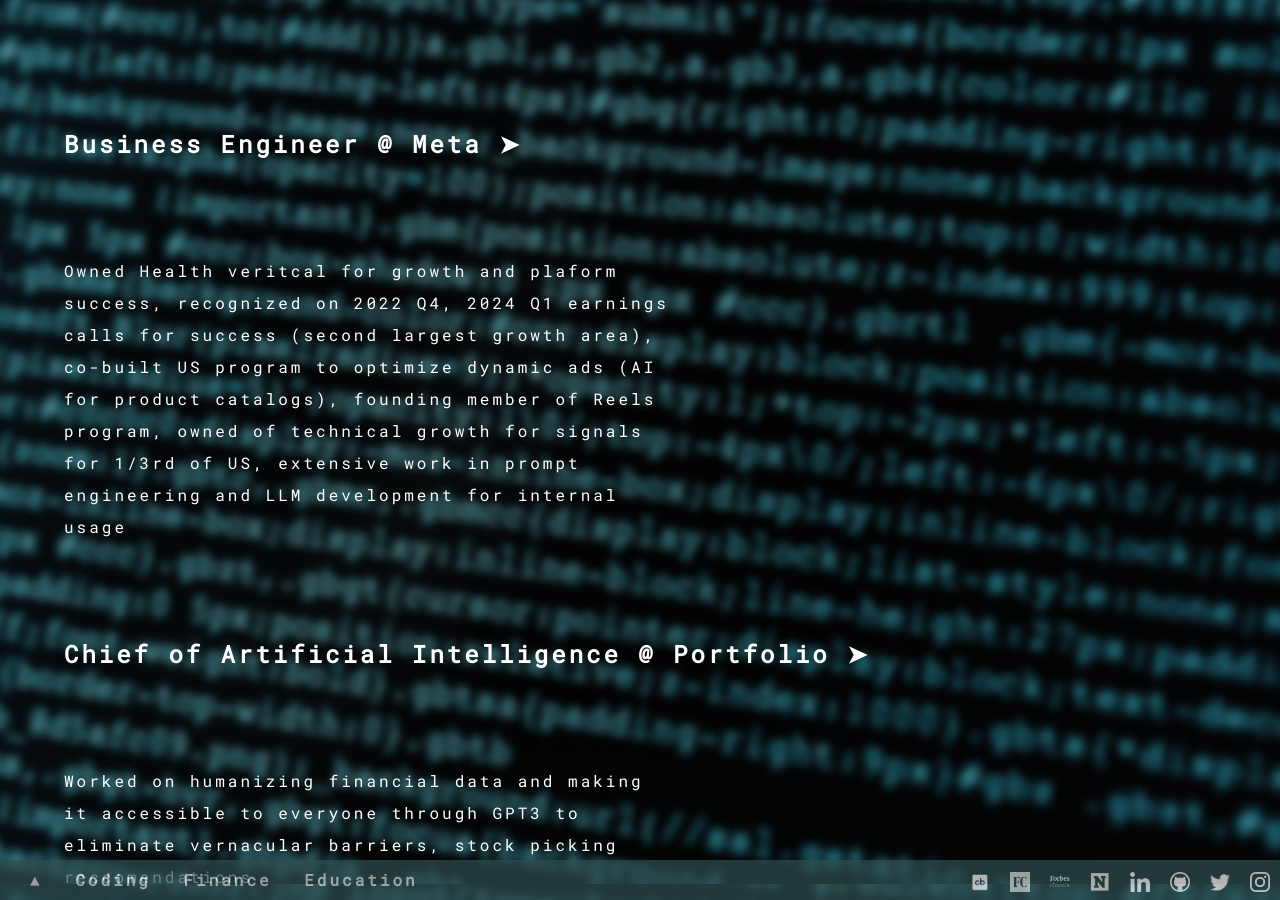
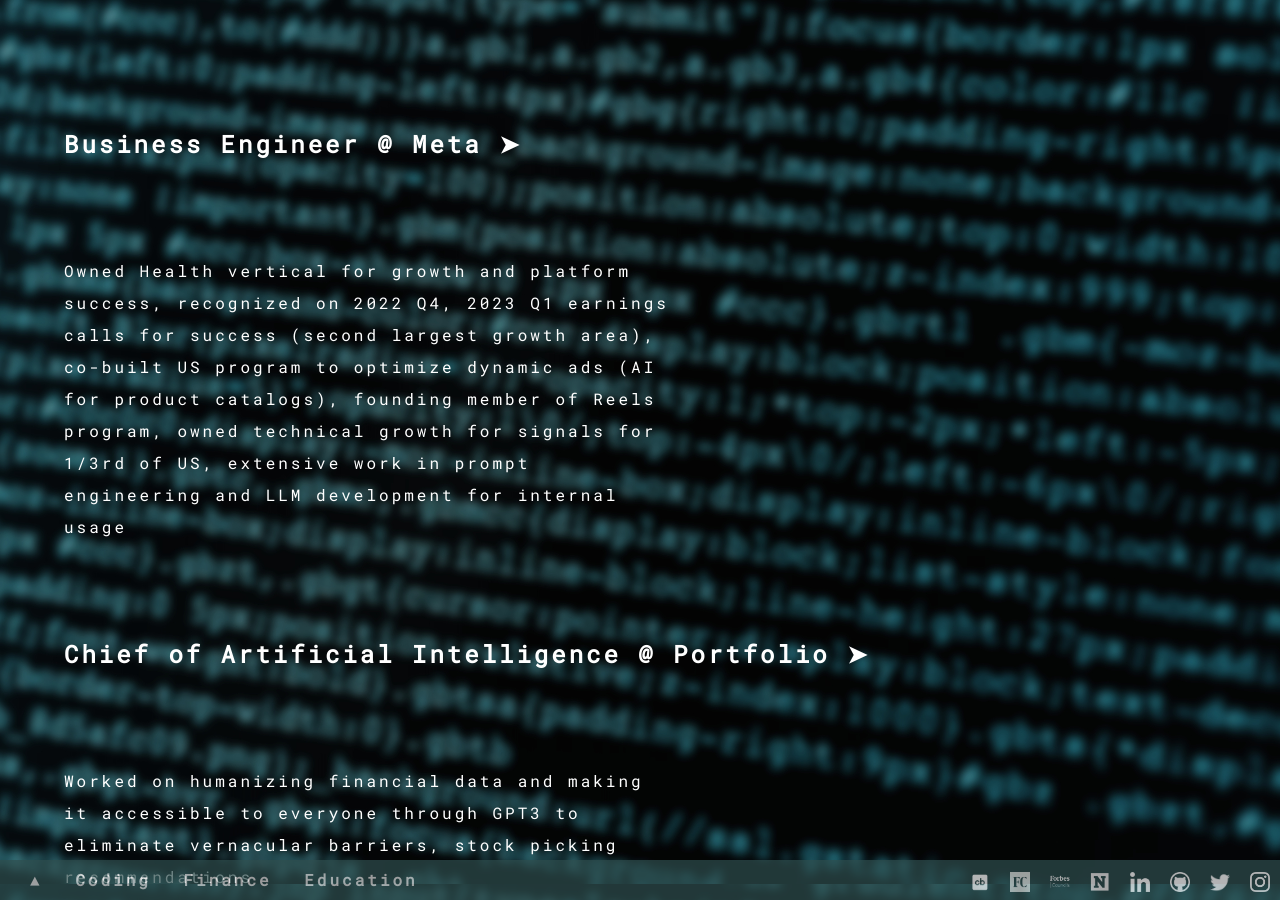
Before and after one commit to nmits/nmits.github.io, a Jekyll site: the page built from index.html, in a window 1280 px wide and 900 px high, scrolled down 1230 px. Built offline with Jekyll 4.4.1, drawn with Linux system fonts in a browser that asks for light colours; nearby versions of some CDN libraries; some of the changed text lies outside the part shown.

Commit message:
Update default.html

```diff
--- a/_layouts/default.html
+++ b/_layouts/default.html
@@ -18,17 +18,16 @@
             <h2><a href="http://www.meta.com/" target="_blank">Business Engineer @ Meta ➤</a></h2>
             <br>
             <p>
-                Owned Health veritcal for growth and plaform success, recognized on 2022 Q4, 2024 Q1 earnings calls
+                Owned Health vertical for growth and platform success, recognized on <a href="https://s21.q4cdn.com/399680738/files/doc_financials/2022/q4/META-Q4-2022-Earnings-Call-Transcript.pdf#page=5">2022 Q4</a>, <a href="https://s21.q4cdn.com/399680738/files/doc_financials/2023/q1/META-Q1-2023-Earnings-Call-Transcript.pdf#page=5">2023 Q1</a> earnings calls
                 for success (second largest growth area), co-built US program to optimize dynamic ads (AI for product catalogs),
-                founding member of Reels program, owned of technical growth for signals for 1/3rd of US, extensive work in
+                founding member of Reels program, owned technical growth for signals for 1/3rd of US, extensive work in
                 prompt engineering and LLM development for internal usage
-
             </p><br>
           <h2><a href="http://www.portfolioinsider.com/" target="_blank">Chief of Artificial Intelligence @ Portfolio ➤</a></h2>
             <br>
             <p>
                 Worked on humanizing financial data and making it accessible to everyone through
-                GPT3 to eliminate vernacular barriers, stock picking reccomendations
+                GPT3 to eliminate vernacular barriers, stock picking recommendations
             </p><br>
             <h2><a href="http://www.google.com/" target="_blank">Software Engineer @ Google ➤</a></h2>
             <br>
@@ -54,8 +53,8 @@
             <br>
             <h2><a href="https://www.linkedin.com/company/kirkland-messina-inc/" target="_blank">Programmer @ Kirkland Messina ➤</a></h2>
             <br>
-            <p>Architect for a large scale automation project. Coded a python
-                program that could run autonomously and self correcting
+            <p>Architect for a large-scale automation project. Coded a python
+                program that could run autonomously and self-correcting
                 on server involving scraping and arbitrage. </p>
             <br>
             <br><br>
```
Also changed, not shown: other parts of _layouts/default.html (+3 -3 lines).
